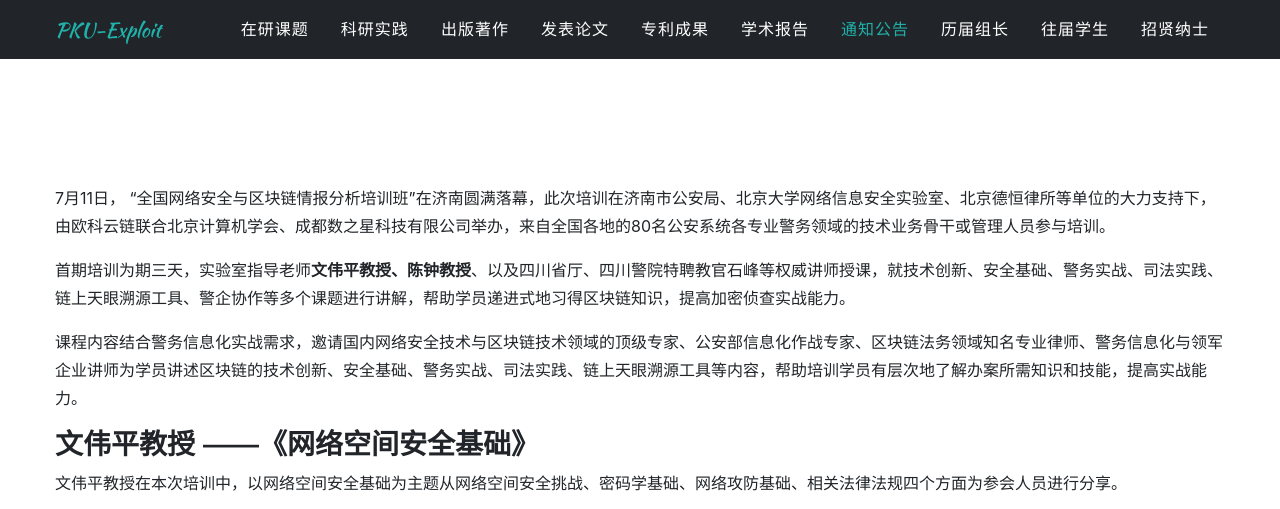
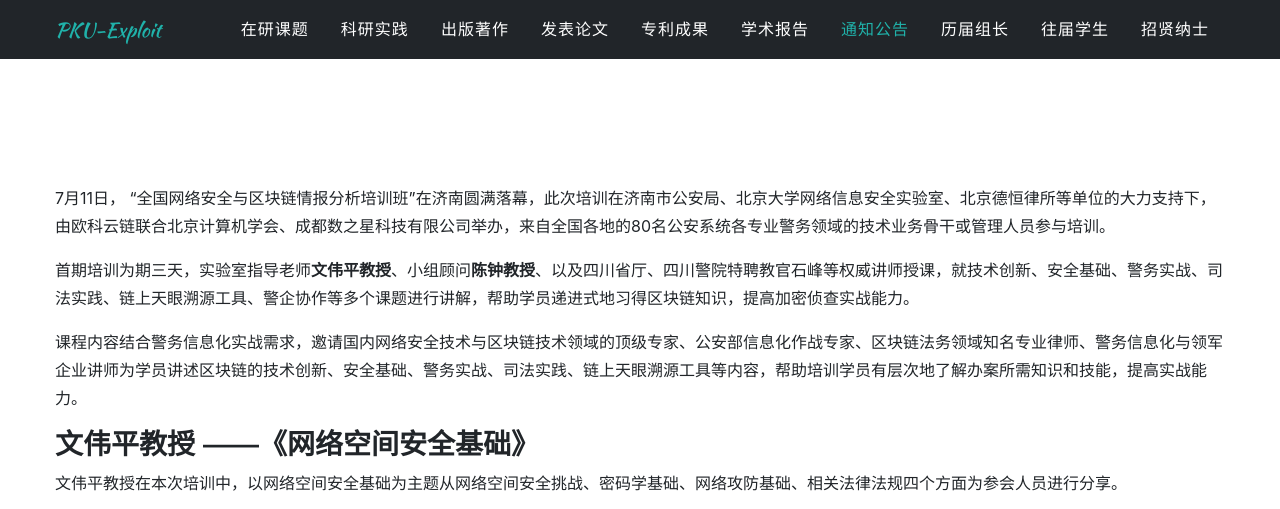
Before and after one commit to xxycfhb/xxycfhb.github.io, a Jekyll site: the page built from _posts/notice/2022-4-19-notice-25.md, in a window 1280 px wide and 900 px high, scrolled down 327 px, cut to the strip 0-509 px from the top of the window. Built offline with Jekyll 4.4.1, drawn with Linux system fonts in a browser that asks for light colours; some web fonts are replaced.

Commit message:
Update 2022-4-19-notice-25.md

```diff
--- a/_posts/notice/2022-4-19-notice-25.md
+++ b/_posts/notice/2022-4-19-notice-25.md
@@ -11,7 +11,7 @@ categories:
 
 7月11日， “全国网络安全与区块链情报分析培训班”在济南圆满落幕，此次培训在济南市公安局、北京大学网络信息安全实验室、北京德恒律所等单位的大力支持下，由欧科云链联合北京计算机学会、成都数之星科技有限公司举办，来自全国各地的80名公安系统各专业警务领域的技术业务骨干或管理人员参与培训。
 
-首期培训为期三天，实验室指导老师**文伟平教授、陈钟教授**、以及四川省厅、四川警院特聘教官石峰等权威讲师授课，就技术创新、安全基础、警务实战、司法实践、链上天眼溯源工具、警企协作等多个课题进行讲解，帮助学员递进式地习得区块链知识，提高加密侦查实战能力。
+首期培训为期三天，实验室指导老师**文伟平教授**、小组顾问**陈钟教授**、以及四川省厅、四川警院特聘教官石峰等权威讲师授课，就技术创新、安全基础、警务实战、司法实践、链上天眼溯源工具、警企协作等多个课题进行讲解，帮助学员递进式地习得区块链知识，提高加密侦查实战能力。
 
 课程内容结合警务信息化实战需求，邀请国内网络安全技术与区块链技术领域的顶级专家、公安部信息化作战专家、区块链法务领域知名专业律师、警务信息化与领军企业讲师为学员讲述区块链的技术创新、安全基础、警务实战、司法实践、链上天眼溯源工具等内容，帮助培训学员有层次地了解办案所需知识和技能，提高实战能力。
 
```
